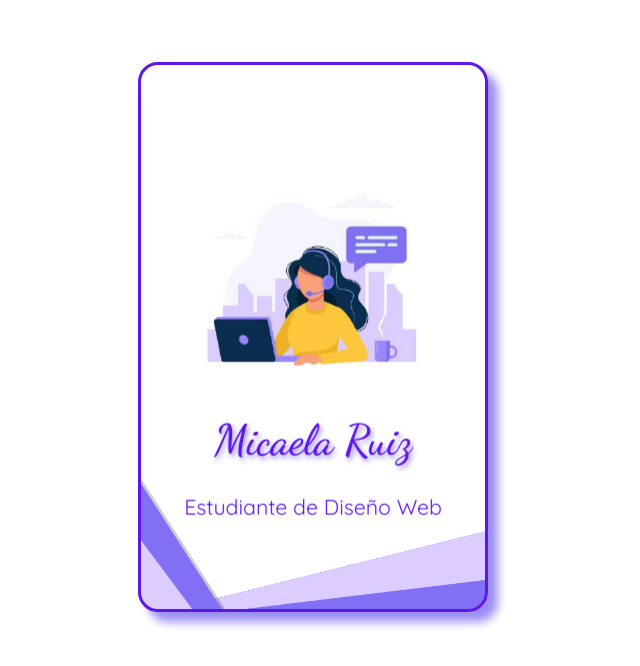
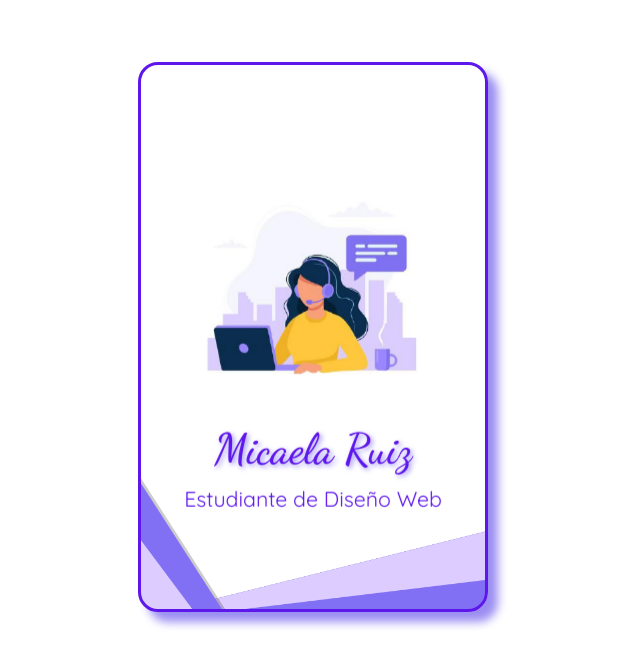
Before and after one commit to Micaela-ux/id-card, a plain HTML site: page index.html in a window 1280 px wide. Shown: the whole page, without its empty margins (327-967 px from the left). Drawn offline with nearby package versions, Linux system fonts and the light colour scheme.

Commit message:
Update index.html

```diff
--- a/index.html
+++ b/index.html
@@ -29,7 +29,7 @@
                         <img src="img/user.png" class="card-img-top" alt="user">
                         <div>
                             <h1>Micaela Ruiz</h1>
-                            <p class="fs-5 pt-3">Estudiante de Diseño Web</p>
+                            <p class="fs-5">Estudiante de Diseño Web</p>
                         </div>
                     </div>
                 </div>
```
